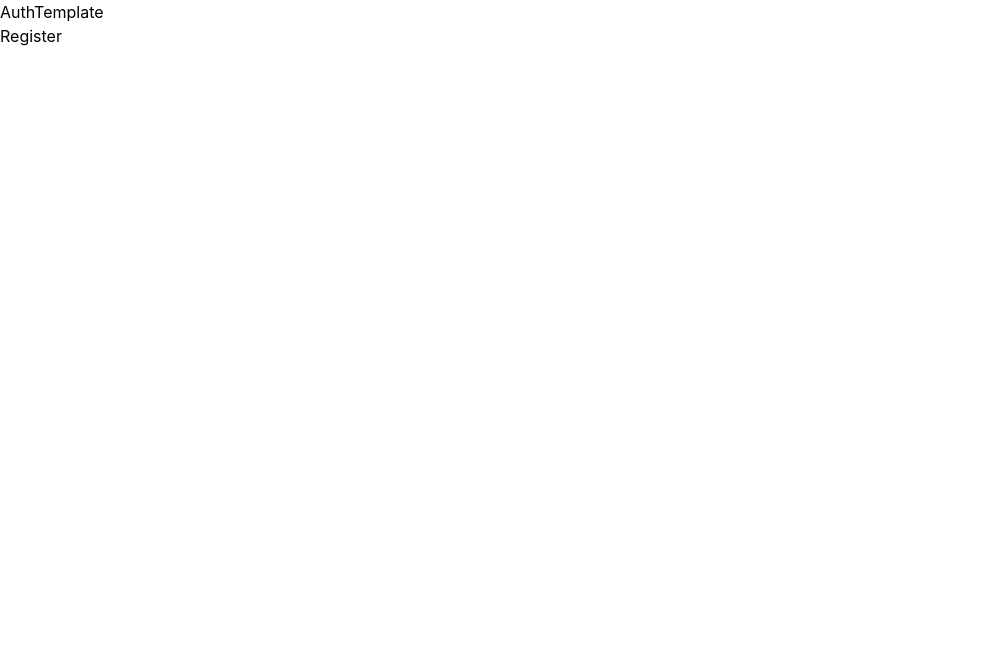
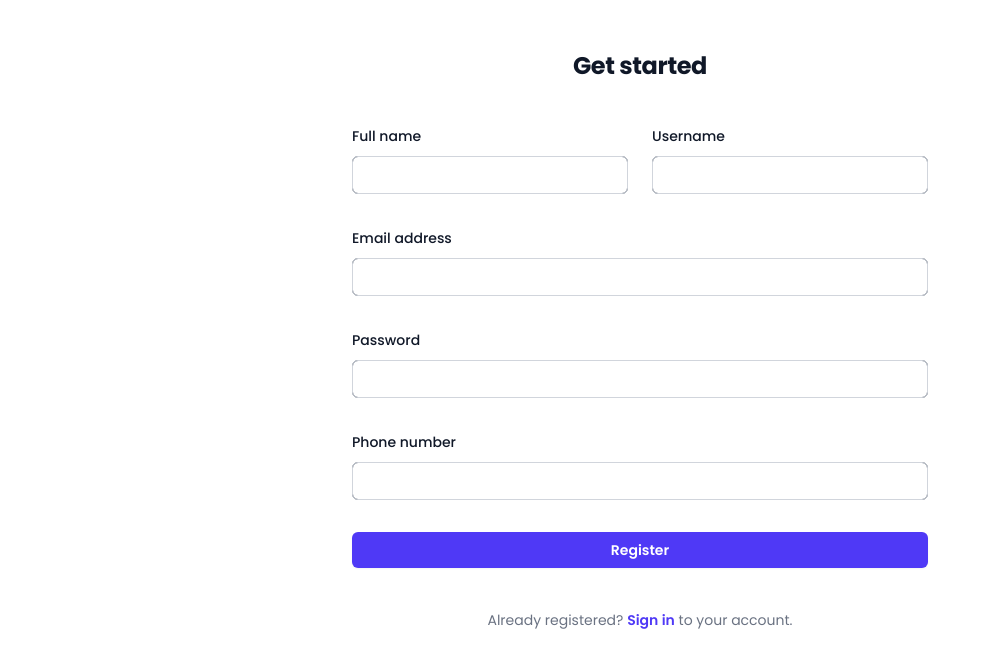
Before and after one commit to ngkhang/bc-fe-capstone-react-booking-movie, a React (Vite) app: page /auth/register in a window 1280 px wide. Shown: the top 668 px of the page, without its empty margins (0-990 px from the left). Built offline with nearby package versions, Linux system fonts and the light colour scheme.

Commit message:
feat: enhance authentication UI with login and register pages

```diff
--- a/index.html
+++ b/index.html
@@ -5,6 +5,14 @@
     <link rel="icon" type="image/svg+xml" href="/favicon.svg" />
     <meta name="viewport" content="width=device-width, initial-scale=1.0" />
     <title>Movie Booking App</title>
+
+    <!-- Google Font -->
+    <link rel="preconnect" href="https://fonts.googleapis.com" />
+    <link rel="preconnect" href="https://fonts.gstatic.com" crossorigin />
+    <link
+      href="https://fonts.googleapis.com/css2?family=Poppins:ital,wght@0,100;0,200;0,300;0,400;0,500;0,600;0,700;0,800;0,900;1,100;1,200;1,300;1,400;1,500;1,600;1,700;1,800;1,900&display=swap"
+      rel="stylesheet"
+    />
   </head>
   <body>
     <div id="root"></div>
--- a/src/index.css
+++ b/src/index.css
@@ -1,6 +1,28 @@
+@import url("https://fonts.googleapis.com/css2?family=Poppins:ital,wght@0,100;0,200;0,300;0,400;0,500;0,600;0,700;0,800;0,900;1,100;1,200;1,300;1,400;1,500;1,600;1,700;1,800;1,900&display=swap");
+
 @import "tailwindcss";
 
 @import "flowbite/src/themes/default";
 @plugin "flowbite/plugin";
 @source "../node_modules/flowbite";
 @source "../node_modules/flowbite-react/dist";
+
+.mainSize {
+  @apply w-[90%] md:w-[80%] lg:w-[60%];
+}
+
+@theme {
+  --font-sans: "Poppins", ui-sans-serif, system-ui, sans-serif;
+}
+
+@layer base {
+  html {
+    height: 100%;
+    background: white;
+    font-family: var(--font-sans);
+  }
+
+  body {
+    height: 100%;
+  }
+}
--- a/src/pages/Auth/Login/index.jsx
+++ b/src/pages/Auth/Login/index.jsx
@@ -1,5 +1,84 @@
+import { Link } from "react-router-dom";
+
 const Login = () => {
-  return <div>Login</div>;
+  return (
+    <div>
+      <div className="sm:mx-auto sm:w-full sm:max-w-sm">
+        {/* <img
+          alt="Your Company"
+          src="https://tailwindcss.com/plus-assets/img/logos/mark.svg?color=indigo&shade=600"
+          className="mx-auto h-10 w-auto"
+        /> */}
+        <h2 className="text-center text-2xl/9 font-bold tracking-tight text-gray-900">
+          Sign in to your account
+        </h2>
+      </div>
+
+      <div className="mt-10 sm:mx-auto sm:w-full sm:max-w-sm">
+        {/* TODO: Implement form */}
+        <form action="#" method="POST" className="space-y-6">
+          <div>
+            <label
+              htmlFor="username"
+              className="block text-sm/6 font-medium text-gray-900"
+            >
+              Username
+            </label>
+            <div className="mt-2">
+              <input
+                id="username"
+                name="username"
+                type="text"
+                required
+                autoComplete="username"
+                className="block w-full rounded-md bg-white px-3 py-1.5 text-base text-gray-900 outline-1 -outline-offset-1 outline-gray-300 placeholder:text-gray-400 focus:outline-2 focus:-outline-offset-2 focus:outline-indigo-600 sm:text-sm/6"
+              />
+            </div>
+          </div>
+
+          <div>
+            <div className="flex items-center justify-between">
+              <label
+                htmlFor="password"
+                className="block text-sm/6 font-medium text-gray-900"
+              >
+                Password
+              </label>
+            </div>
+            <div className="mt-2">
+              <input
+                id="password"
+                name="password"
+                type="password"
+                required
+                autoComplete="current-password"
+                className="block w-full rounded-md bg-white px-3 py-1.5 text-base text-gray-900 outline-1 -outline-offset-1 outline-gray-300 placeholder:text-gray-400 focus:outline-2 focus:-outline-offset-2 focus:outline-indigo-600 sm:text-sm/6"
+              />
+            </div>
+          </div>
+
+          <div>
+            <button
+              type="submit"
+              className="flex w-full justify-center rounded-md bg-indigo-600 px-3 py-1.5 text-sm/6 font-semibold text-white shadow-xs hover:bg-indigo-500 focus-visible:outline-2 focus-visible:outline-offset-2 focus-visible:outline-indigo-600"
+            >
+              Sign in
+            </button>
+          </div>
+        </form>
+
+        <p className="mt-10 text-center text-sm/6 text-gray-500">
+          Not a member?{" "}
+          <Link
+            to="/auth/register"
+            className="font-semibold text-indigo-600 hover:text-indigo-500"
+          >
+            Create an account
+          </Link>
+        </p>
+      </div>
+    </div>
+  );
 };
 
 export default Login;
--- a/src/pages/Auth/Register/index.jsx
+++ b/src/pages/Auth/Register/index.jsx
@@ -1,5 +1,146 @@
+import { Link } from "react-router-dom";
+
 const Register = () => {
-  return <div>Register</div>;
+  return (
+    <div>
+      <div className="sm:mx-auto sm:w-full sm:max-w-sm">
+        {/* <img
+          alt="Your Company"
+          src="https://tailwindcss.com/plus-assets/img/logos/mark.svg?color=indigo&shade=600"
+          className="mx-auto h-10 w-auto"
+        /> */}
+        <h2 className="text-center text-2xl/9 font-bold tracking-tight text-gray-900">
+          Get started
+        </h2>
+      </div>
+
+      <div className="mt-10 sm:mx-auto sm:w-full sm:max-w-sm md:max-w-xl">
+        {/* TODO: Implement form */}
+        <form
+          action="#"
+          method="POST"
+          className="grid grid-cols-1 gap-x-6 gap-y-8 sm:grid-cols-2"
+        >
+          <div>
+            <label
+              htmlFor="fullName"
+              className="block text-sm/6 font-medium text-gray-900"
+            >
+              Full name
+            </label>
+            <div className="mt-2">
+              <input
+                id="fullName"
+                name="fullName"
+                type="text"
+                required
+                autoComplete="name"
+                className="block w-full rounded-md bg-white px-3 py-1.5 text-base text-gray-900 outline-1 -outline-offset-1 outline-gray-300 placeholder:text-gray-400 focus:outline-2 focus:-outline-offset-2 focus:outline-indigo-600 sm:text-sm/6"
+              />
+            </div>
+          </div>
+
+          <div>
+            <label
+              htmlFor="username"
+              className="block text-sm/6 font-medium text-gray-900"
+            >
+              Username
+            </label>
+            <div className="mt-2">
+              <input
+                id="username"
+                name="username"
+                type="text"
+                required
+                autoComplete="username"
+                className="block w-full rounded-md bg-white px-3 py-1.5 text-base text-gray-900 outline-1 -outline-offset-1 outline-gray-300 placeholder:text-gray-400 focus:outline-2 focus:-outline-offset-2 focus:outline-indigo-600 sm:text-sm/6"
+              />
+            </div>
+          </div>
+
+          <div className="col-span-full">
+            <label
+              htmlFor="email"
+              className="block text-sm/6 font-medium text-gray-900"
+            >
+              Email address
+            </label>
+            <div className="mt-2">
+              <input
+                id="email"
+                name="email"
+                type="email"
+                required
+                autoComplete="email"
+                className="block w-full rounded-md bg-white px-3 py-1.5 text-base text-gray-900 outline-1 -outline-offset-1 outline-gray-300 placeholder:text-gray-400 focus:outline-2 focus:-outline-offset-2 focus:outline-indigo-600 sm:text-sm/6"
+              />
+            </div>
+          </div>
+
+          <div className="col-span-full">
+            <div className="flex items-center justify-between">
+              <label
+                htmlFor="password"
+                className="block text-sm/6 font-medium text-gray-900"
+              >
+                Password
+              </label>
+            </div>
+            <div className="mt-2">
+              <input
+                id="password"
+                name="password"
+                type="password"
+                required
+                autoComplete="current-password"
+                className="block w-full rounded-md bg-white px-3 py-1.5 text-base text-gray-900 outline-1 -outline-offset-1 outline-gray-300 placeholder:text-gray-400 focus:outline-2 focus:-outline-offset-2 focus:outline-indigo-600 sm:text-sm/6"
+              />
+            </div>
+          </div>
+
+          <div className="col-span-full">
+            <label
+              htmlFor="phoneNumber"
+              className="block text-sm/6 font-medium text-gray-900"
+            >
+              Phone number
+            </label>
+            <div className="mt-2">
+              <input
+                id="phoneNumber"
+                name="phoneNumber"
+                type="text"
+                required
+                autoComplete="tel"
+                className="block w-full rounded-md bg-white px-3 py-1.5 text-base text-gray-900 outline-1 -outline-offset-1 outline-gray-300 placeholder:text-gray-400 focus:outline-2 focus:-outline-offset-2 focus:outline-indigo-600 sm:text-sm/6"
+              />
+            </div>
+          </div>
+
+          <div className="col-span-full">
+            <button
+              type="submit"
+              className="flex w-full justify-center rounded-md bg-indigo-600 px-3 py-1.5 text-sm/6 font-semibold text-white shadow-xs hover:bg-indigo-500 focus-visible:outline-2 focus-visible:outline-offset-2 focus-visible:outline-indigo-600"
+            >
+              Register
+            </button>
+          </div>
+        </form>
+
+        <p className="mt-10 text-center text-sm/6 text-gray-500">
+          Already registered?{" "}
+          <Link
+            to="/auth/login"
+            className="font-semibold text-indigo-600 hover:text-indigo-500"
+          >
+            Sign in
+          </Link>{" "}
+          to your account.
+        </p>
+      </div>
+    </div>
+  );
 };
 
 export default Register;
--- a/src/routes/index.jsx
+++ b/src/routes/index.jsx
@@ -5,7 +5,10 @@ import {
   DefaultTemplate,
   UserTemplate,
 } from "@/templates";
-import { Route } from "react-router-dom";
+import { Navigate, Route } from "react-router-dom";
+
+const buildElement = (item) =>
+  item.redirect ? <Navigate to={item.redirect} replace /> : <item.element />;
 
 const routes = [
   {
@@ -22,6 +25,10 @@ const routes = [
     path: "auth",
     element: AuthTemplate,
     children: [
+      {
+        path: "",
+        redirect: "login",
+      },
       {
         path: "login",
         element: Login,
@@ -50,7 +57,11 @@ export const renderRoutes = () => {
   return routes.map((route) => {
     if (!route.children) {
       return (
-        <Route key={route.path} path={route.path} element={<route.element />} />
+        <Route
+          key={route.path}
+          path={route.path}
+          element={buildElement(route)}
+        />
       );
     }
 
@@ -58,15 +69,23 @@ export const renderRoutes = () => {
       <Route
         key={route.path || "root-base"}
         path={route.path}
-        element={<route.element />}
+        element={buildElement(route)}
       >
-        {route.children.map((item) => (
-          <Route
-            key={item.path || "root-base"}
-            path={item.path}
-            element={<item.element />}
-          />
-        ))}
+        {route.children.map((item) =>
+          item.path == "" ? (
+            <Route
+              key={`${route.path}-index`}
+              index
+              element={buildElement(item)}
+            />
+          ) : (
+            <Route
+              key={item.path}
+              path={item.path}
+              element={buildElement(item)}
+            />
+          ),
+        )}
       </Route>
     );
   });
--- a/src/templates/AuthTemplate/index.jsx
+++ b/src/templates/AuthTemplate/index.jsx
@@ -2,8 +2,7 @@ import { Outlet } from "react-router-dom";
 
 const AuthTemplate = () => {
   return (
-    <div>
-      <h1>AuthTemplate</h1>
+    <div className="flex min-h-full flex-col justify-center px-6 py-12 lg:px-8">
       <Outlet />
     </div>
   );
```
